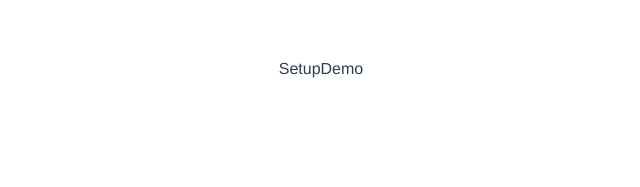
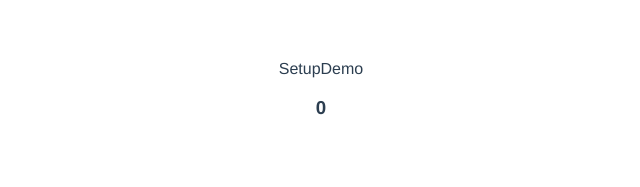
Before and after one commit to zhangzan0224/vue3Study, a Vue app: page /suspensetest in a window 1280 px wide. Shown: the top 187 px of the page, without its empty margins (319-959 px from the left). Built offline with nearby package versions, Linux system fonts and the light colour scheme.

Commit message:
异步返回数据

```diff
--- a/src/testsetup/SetupDemo.vue
+++ b/src/testsetup/SetupDemo.vue
@@ -1,17 +1,26 @@
 <template>
-  <div class='container'>
+  <div class="container">
     <span>SetupDemo</span>
+    <h3>{{ sum }}</h3>
   </div>
 </template>
 <script>
 // import { reactive, toRefs, onBeforeMount, onMounted } from "vue";
+
+import { ref } from 'vue'
 export default {
   name: 'SetupDemo',
   setup(props, context) {
     console.log('====================================')
     console.log(props, context)
     console.log('====================================')
+    let sum = ref(0)
+    return new Promise((resolve) => {
+      setTimeout(() => {
+        resolve({ sum })
+      }, 3000)
+    })
   }
 }
 </script>
-<style lang='scss' scoped></style>
+<style lang="scss" scoped></style>
```
